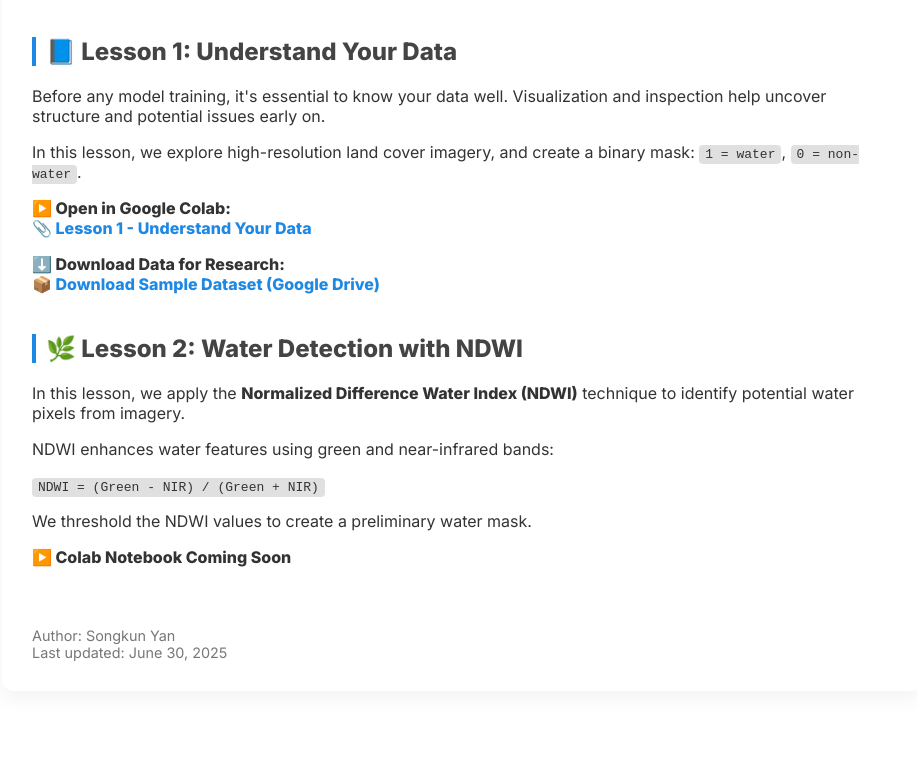
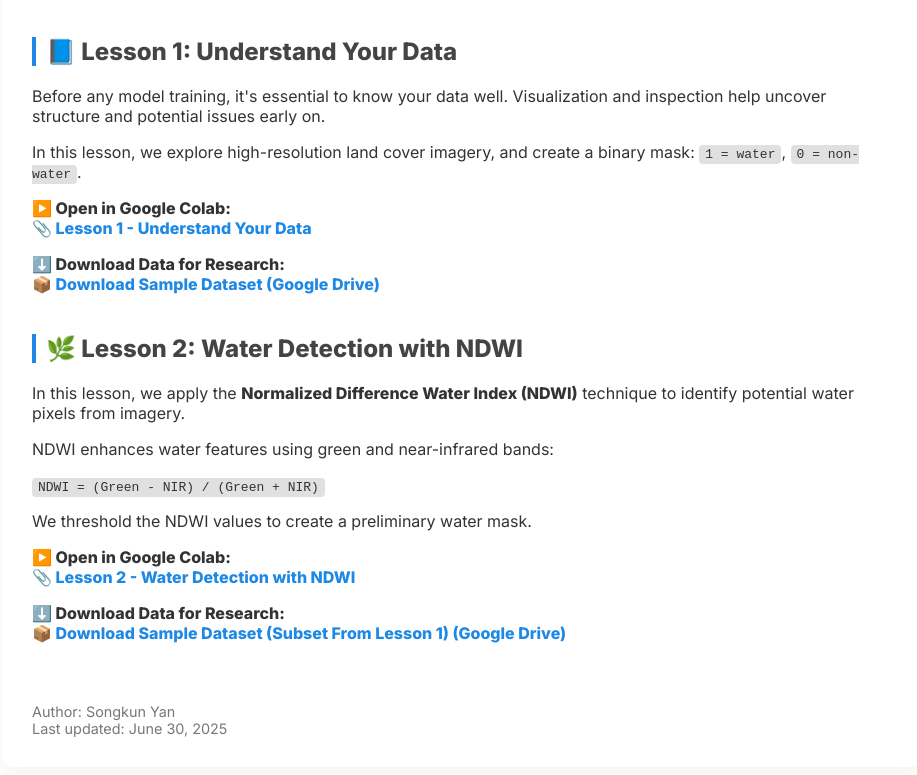
Before and after one commit to Skyan1002/ai-water-detection, a plain HTML site: page index.html in a window 1280 px wide. Shown: the part 203-978 px from the top of the page, without its empty margins (178-1095 px from the left). Before the commit the page ends 934 px from the top, so only its background shows below. Drawn offline with Linux system fonts and the light colour scheme.

Commit message:
Update index.html Lesson 2

```diff
--- a/index.html
+++ b/index.html
@@ -72,8 +72,16 @@
   <p><code>NDWI = (Green - NIR) / (Green + NIR)</code></p>
   <p>We threshold the NDWI values to create a preliminary water mask.</p>
 
-  <p><strong>▶️ Colab Notebook Coming Soon</strong></p>
-
+  <p><strong>▶️ Open in Google Colab:</strong><br>
+    <a href="https://colab.research.google.com/drive/1dotDKVgPywrLavKouWyIbP4aP0dSPDpY?usp=sharing" target="_blank">
+      📎 Lesson 2 - Water Detection with NDWI
+    </a>
+  </p>
+  <p><strong>⬇️ Download Data for Research:</strong><br>
+    <a href="https://drive.google.com/file/d/14cVt5KopB8l7iHdl1U3uv6fMq-1aIAAT/view?usp=sharing" target="_blank">
+      📦 Download Sample Dataset (Subset From Lesson 1) (Google Drive)
+    </a>
+  </p>
   <footer>
     Author: Songkun Yan <br>
     Last updated: June 30, 2025
```
